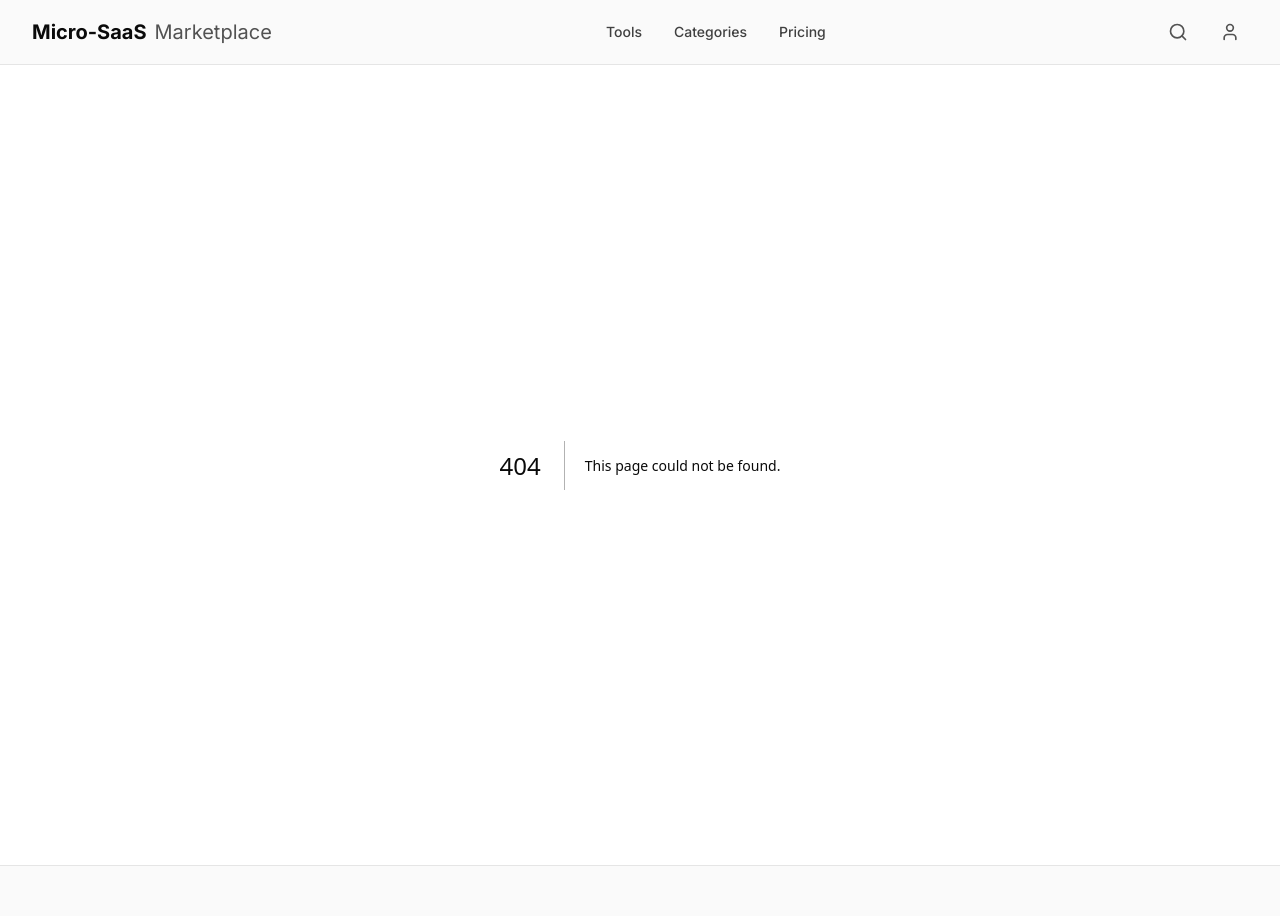
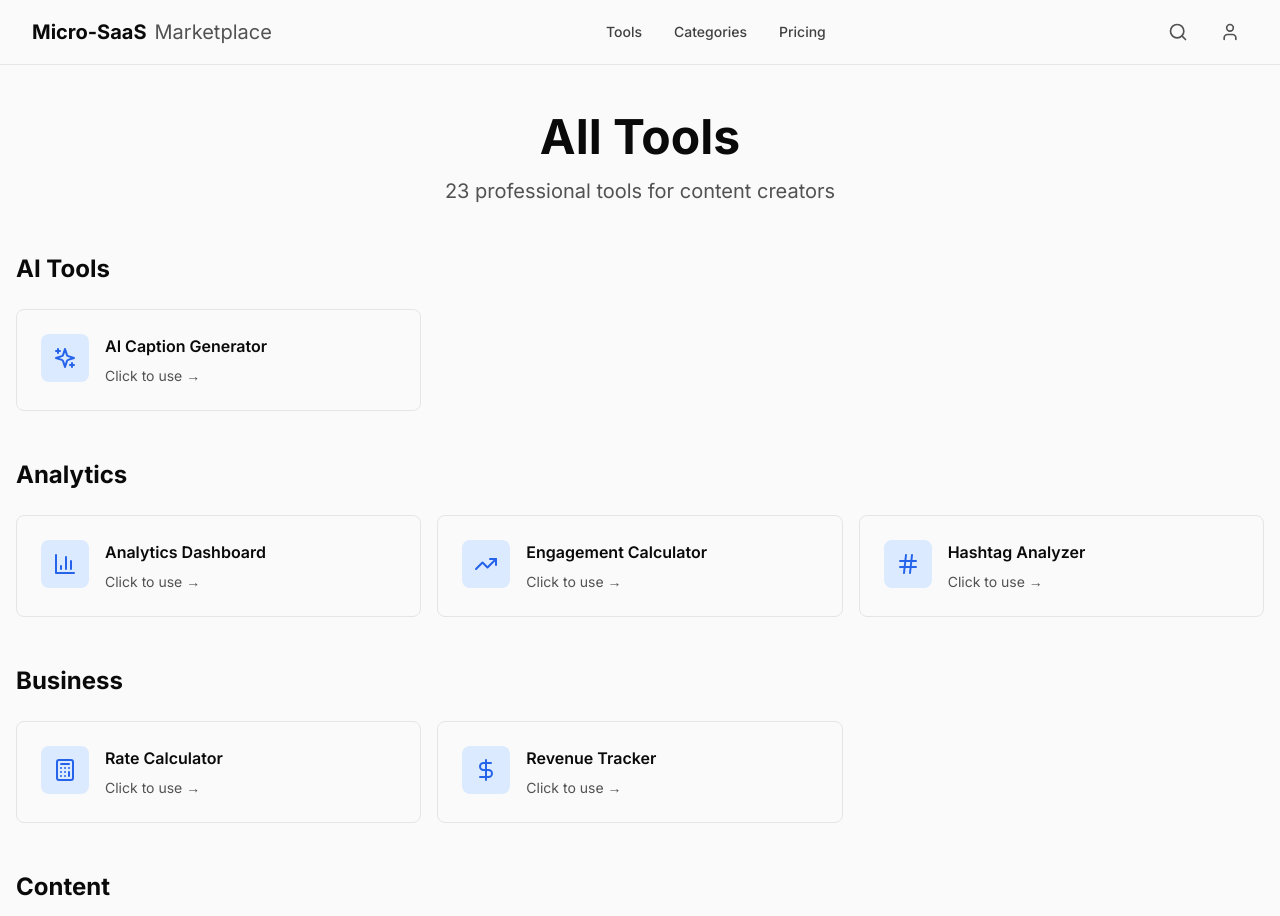
Before and after one commit to emasmela-dotcom/toolmarket365.com, a Next.js app: page /tools in a window 1280 px wide. Before the commit this address had no page. Shown: the top 916 px of the page. Built offline with nearby package versions, Linux system fonts and the light colour scheme.

Commit message:
Add tools listing page

```diff
--- /dev/null
+++ b/app/tools/page.tsx
@@ -0,0 +1,108 @@
+import Link from 'next/link'
+import {
+  FileText,
+  Calendar,
+  Sparkles,
+  BarChart3,
+  Clock,
+  Lightbulb,
+  FolderOpen,
+  RefreshCw,
+  TrendingUp,
+  Hash,
+  Image,
+  Link as LinkIcon,
+  Mic,
+  Type,
+  Calculator,
+  DollarSign,
+  Search,
+  Video,
+  Download,
+  Eye,
+  Target
+} from 'lucide-react'
+
+const tools = [
+  { name: 'Social Media Post Formatter', slug: 'social-media-post-formatter', icon: FileText, category: 'Content' },
+  { name: 'Content Calendar', slug: 'content-calendar', icon: Calendar, category: 'Planning' },
+  { name: 'AI Caption Generator', slug: 'ai-caption-generator', icon: Sparkles, category: 'AI Tools' },
+  { name: 'Analytics Dashboard', slug: 'analytics-dashboard', icon: BarChart3, category: 'Analytics' },
+  { name: 'Best Time to Post', slug: 'best-time-to-post', icon: Clock, category: 'Planning' },
+  { name: 'Blog Outline Generator', slug: 'blog-outline-generator', icon: Lightbulb, category: 'Content' },
+  { name: 'Content Idea Generator', slug: 'content-idea-generator', icon: Lightbulb, category: 'Content' },
+  { name: 'Content Library', slug: 'content-library', icon: FolderOpen, category: 'Organization' },
+  { name: 'Content Repurposer', slug: 'content-repurposer', icon: RefreshCw, category: 'Content' },
+  { name: 'Engagement Calculator', slug: 'engagement-calculator', icon: TrendingUp, category: 'Analytics' },
+  { name: 'Hashtag Research', slug: 'hashtag-research', icon: Hash, category: 'SEO' },
+  { name: 'Hashtag Analyzer', slug: 'hashtag-analyzer', icon: Hash, category: 'Analytics' },
+  { name: 'Image Alt Text Generator', slug: 'image-alt-text-generator', icon: Image, category: 'SEO' },
+  { name: 'Link in Bio Manager', slug: 'link-in-bio-manager', icon: LinkIcon, category: 'Organization' },
+  { name: 'Podcast Show Notes Generator', slug: 'podcast-show-notes-generator', icon: Mic, category: 'Content' },
+  { name: 'Post Scheduler', slug: 'post-scheduler', icon: Calendar, category: 'Planning' },
+  { name: 'Quote Card Generator', slug: 'quote-card-generator', icon: Type, category: 'Design' },
+  { name: 'Rate Calculator', slug: 'rate-calculator', icon: Calculator, category: 'Business' },
+  { name: 'Readability Checker', slug: 'readability-checker', icon: Eye, category: 'SEO' },
+  { name: 'Revenue Tracker', slug: 'revenue-tracker', icon: DollarSign, category: 'Business' },
+  { name: 'SEO Optimizer', slug: 'seo-optimizer', icon: Search, category: 'SEO' },
+  { name: 'Thumbnail Text Generator', slug: 'thumbnail-text-generator', icon: Type, category: 'Design' },
+  { name: 'Video Script Generator', slug: 'video-script-generator', icon: Video, category: 'Content' },
+]
+
+export default function ToolsPage() {
+  const categories = Array.from(new Set(tools.map(t => t.category))).sort()
+
+  return (
+    <div className="min-h-screen bg-mono-50 dark:bg-mono-950 py-12 px-4">
+      <div className="max-w-7xl mx-auto">
+        <div className="text-center mb-12">
+          <h1 className="text-4xl sm:text-5xl font-bold text-mono-950 dark:text-mono-50 mb-4">
+            All Tools
+          </h1>
+          <p className="text-xl text-mono-600 dark:text-mono-400">
+            {tools.length} professional tools for content creators
+          </p>
+        </div>
+
+        <div className="space-y-12">
+          {categories.map(category => {
+            const categoryTools = tools.filter(t => t.category === category)
+            return (
+              <div key={category}>
+                <h2 className="text-2xl font-bold text-mono-950 dark:text-mono-50 mb-6">
+                  {category}
+                </h2>
+                <div className="grid grid-cols-1 md:grid-cols-2 lg:grid-cols-3 gap-4">
+                  {categoryTools.map(tool => {
+                    const Icon = tool.icon
+                    return (
+                      <Link
+                        key={tool.slug}
+                        href={`/tools/${tool.slug}`}
+                        className="bg-mono-50 dark:bg-mono-900 border border-mono-200 dark:border-mono-700 rounded-lg p-6 hover:border-accent-500 hover:shadow-lg transition-all group"
+                      >
+                        <div className="flex items-start gap-4">
+                          <div className="p-3 bg-accent-100 dark:bg-accent-900/30 rounded-lg group-hover:bg-accent-200 dark:group-hover:bg-accent-900/50 transition-colors">
+                            <Icon className="text-accent-600 dark:text-accent-400" size={24} />
+                          </div>
+                          <div className="flex-1">
+                            <h3 className="font-semibold text-mono-950 dark:text-mono-50 mb-2 group-hover:text-accent-600 dark:group-hover:text-accent-400 transition-colors">
+                              {tool.name}
+                            </h3>
+                            <p className="text-sm text-mono-600 dark:text-mono-400">
+                              Click to use →
+                            </p>
+                          </div>
+                        </div>
+                      </Link>
+                    )
+                  })}
+                </div>
+              </div>
+            )
+          })}
+        </div>
+      </div>
+    </div>
+  )
+}
```
